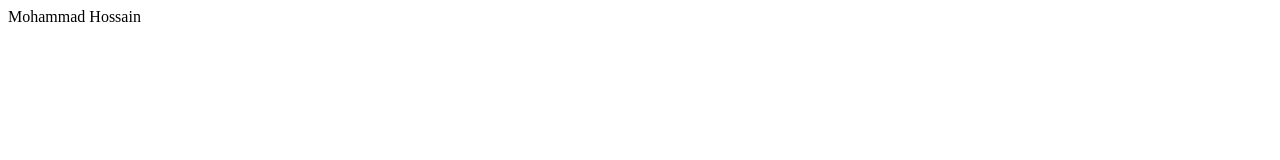
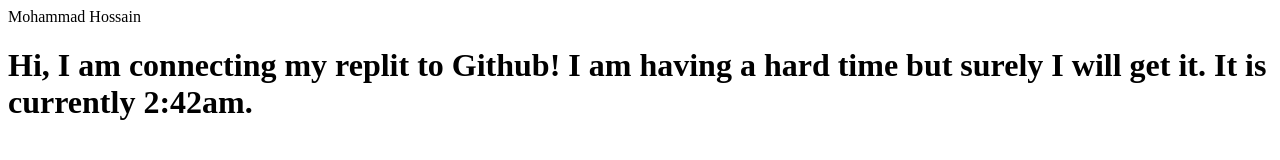
Before and after one commit to Mhossain2003/TestingGithubConnection, a plain HTML site: page index.html in a window 1280 px wide. Drawn offline with Linux system fonts and the light colour scheme.

Commit message:
Adding h1 tag

```diff
--- a/index.html
+++ b/index.html
@@ -11,6 +11,7 @@
 <body>
   Mohammad Hossain
   <script src="script.js"></script>
+  <h1>Hi, I am connecting my replit to Github! I am having a hard time but surely I will get it. It is currently 2:42am.</h1>
 
   <!--
   This script places a badge on your repl's full-browser view back to your repl's cover
```
